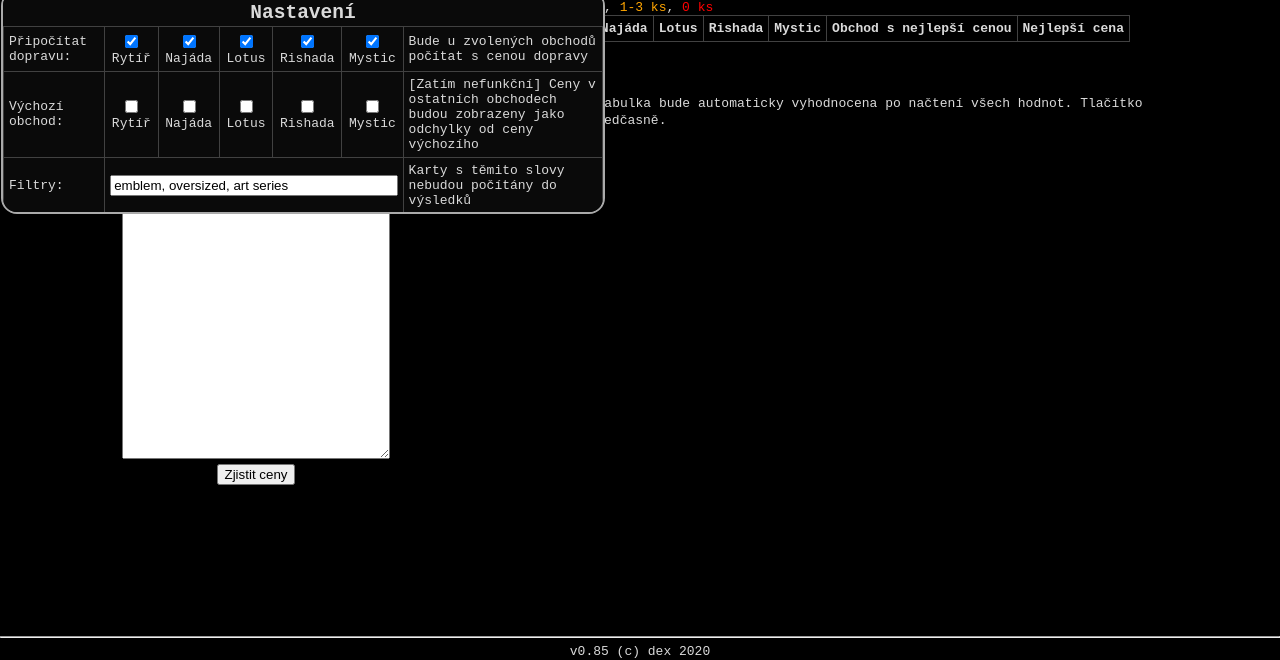
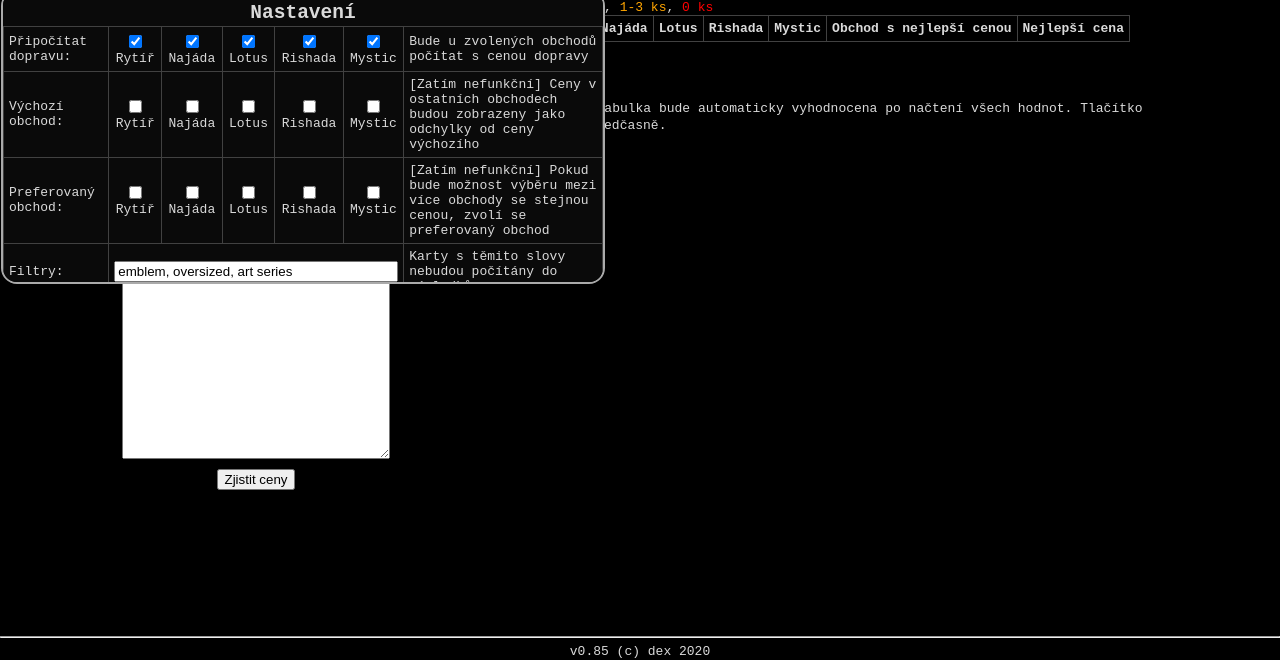
Before and after one commit to eldan-dex/mtg-price-checker, a plain HTML site: page index.html in a window 1280 px wide. Both pictures are taken after a click on the element "⚙️". Shown: the part 140-800 px from the top of the page. Drawn offline with nearby package versions, Linux system fonts and the light colour scheme; a script that the page names is missing.

Commit message:
Added preferred store option, defunct for now

```diff
--- a/index.html
+++ b/index.html
@@ -66,7 +66,7 @@
                 height: 70%;
             }
             .button {
-                margin-top: 5px;
+                margin-top: 10px;
             }
             #sum_legend, #ship_legend {
                 display: none;
@@ -103,7 +103,7 @@
             .settings {
                 border-radius: 16px;
                 border: 2px solid #aaa!important;
-                height: 200px;
+                height: 270px;
                 width: 600px;
                 position: fixed; /* Fixed Sidebar (stay in place on scroll) */
                 z-index: 10;
@@ -152,6 +152,15 @@
                     <td class="center"><input type="checkbox" id="s_defRishada">Rishada</td>
                     <td class="center"><input type="checkbox" id="s_defMystic">Mystic</td>
                     <td>[Zatím nefunkční] Ceny v ostatních obchodech budou zobrazeny jako odchylky od ceny výchozího</td>
+                </tr>
+                <tr>
+                    <td>Preferovaný obchod: </td>
+                    <td class="center"><input type="checkbox" id="s_defRytir">Rytíř</td>
+                    <td class="center"><input type="checkbox" id="s_defNajada">Najáda</td>
+                    <td class="center"><input type="checkbox" id="s_defLotus">Lotus</td>
+                    <td class="center"><input type="checkbox" id="s_defRishada">Rishada</td>
+                    <td class="center"><input type="checkbox" id="s_defMystic">Mystic</td>
+                    <td>[Zatím nefunkční] Pokud bude možnost výběru mezi více obchody se stejnou cenou, zvolí se preferovaný obchod</td>
                 </tr>
                 <tr>
                     <td>Filtry:</td>
--- a/mtg.js
+++ b/mtg.js
@@ -796,7 +796,7 @@ function finalizeTable()
             bestSumWithShipping += GlobalStores[i].shipPrice;
     }
 
-    Site.fillCell("sum", "bestSum", bestSum + " ( " + bestSumWithShipping + " s dopravou)", undefined, "b");
+    Site.fillCell("sum", "bestSum", bestSum + " (" + bestSumWithShipping + " s dopravou)", undefined, "b");
 }
 
 //Display/hide the settings menu
```
